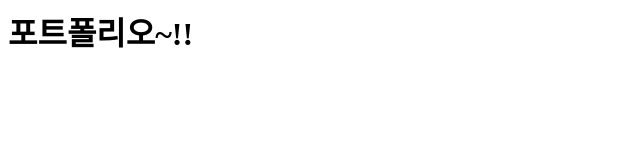
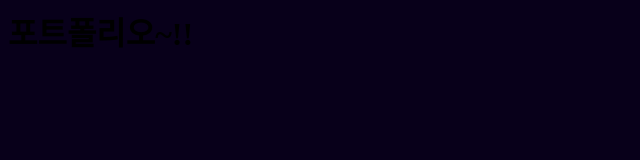
Before and after one commit to LeeJongBok85/portfolio, a plain HTML site: page index.html in a window 1280 px wide. Shown: the whole page, without its empty margins (0-640 px from the left). Drawn offline with Linux system fonts and the light colour scheme.

Commit message:
css 추가
css 추가

```diff
--- /dev/null
+++ b/assets/css/style.css
@@ -0,0 +1,3 @@
+body {
+    background: #08001a;
+}
--- a/index.html
+++ b/index.html
@@ -1,6 +1,7 @@
 <html>
-    <meta charset="utf-8">
     <head>
+        <meta charset="utf-8">
+        <link rel="stylesheet" href="assets/css/style.css">
 
 
     </head>
```
